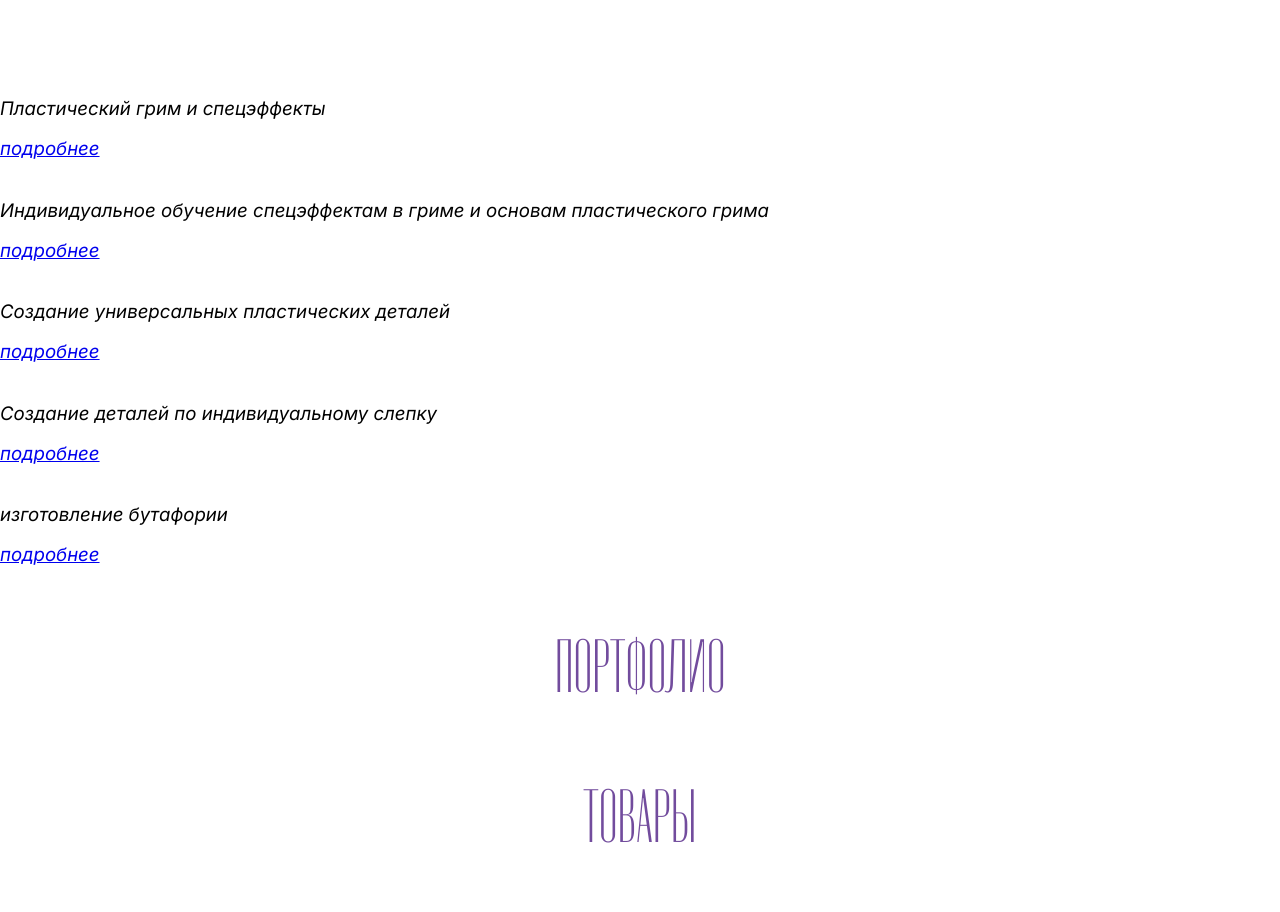
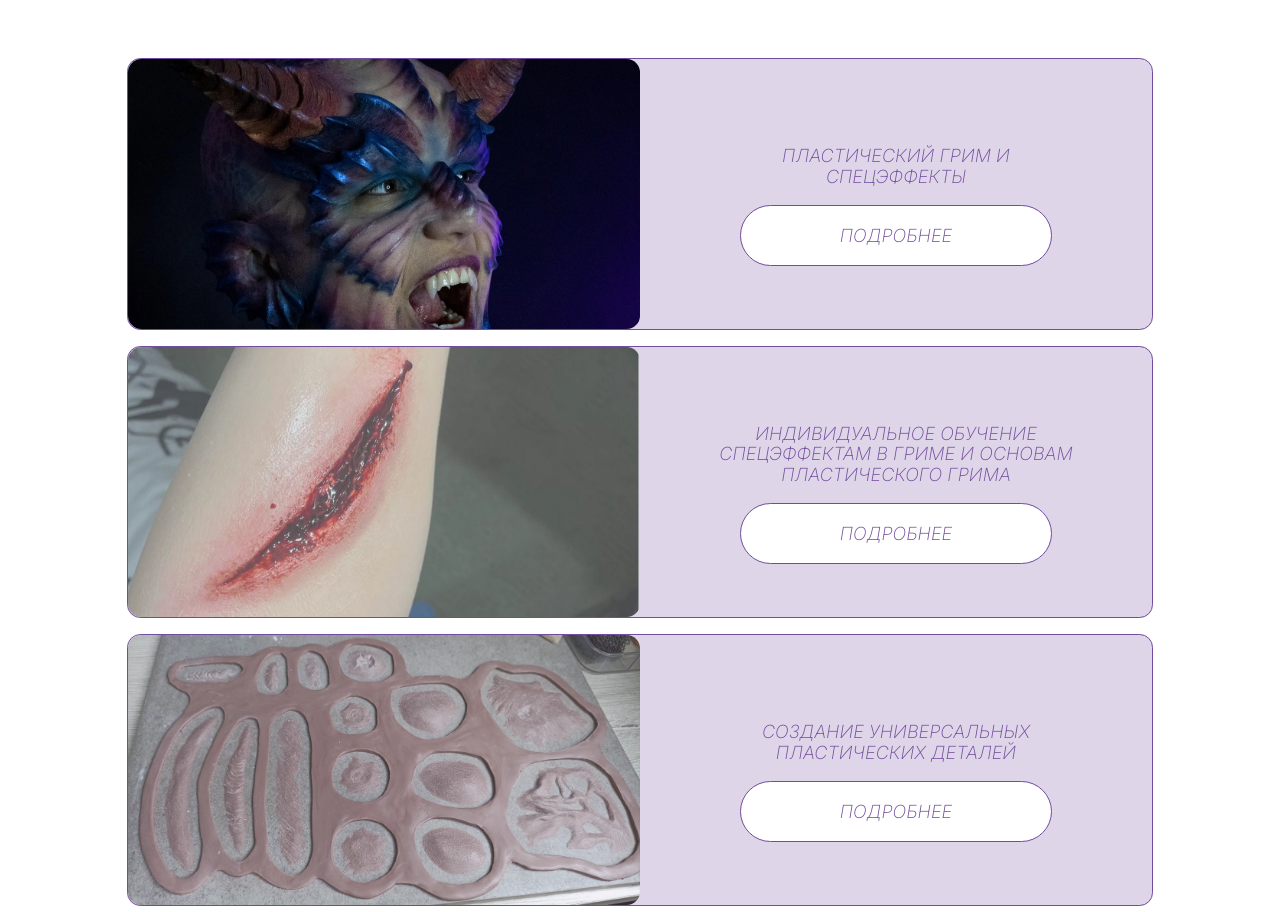
Before and after one commit to nika-siren/website-for-professional-makeup-artist, a website: page index.html in a window 1280 px wide. Shown: the part 1400-2312 px from the top of the page. Drawn offline with Linux system fonts and the light colour scheme.

Commit message:
feat(custom): add services block and adaptive version for services block

```diff
--- a/index.html
+++ b/index.html
@@ -108,58 +108,68 @@
         <div class="services__items">
           <div class="services__item">
             <div class="services__img">
-              <img src="" alt="" />
+              <img src="./public/assets/images/services-1.webp" alt="" />
             </div>
             <div class="services__text--container">
               <p class="services__text">Пластический грим и спецэффекты</p>
-              <a class="services__btn" href="#">подробнее</a>
+              <a class="services__btn" href="https://t.me/anastasiyashvamakeup"
+                >подробнее</a
+              >
             </div>
           </div>
 
           <div class="services__item">
             <div class="services__img">
-              <img src="" alt="" />
+              <img src="./public/assets/images/services-2.webp" alt="" />
             </div>
             <div class="services__text--container">
               <p class="services__text">
                 Индивидуальное обучение спецэффектам в гриме и основам
                 пластического грима
               </p>
-              <a class="services__btn" href="#">подробнее</a>
+              <a class="services__btn" href="https://t.me/anastasiyashvamakeup"
+                >подробнее</a
+              >
             </div>
           </div>
 
           <div class="services__item">
             <div class="services__img">
-              <img src="" alt="" />
+              <img src="./public/assets/images/services-3.webp" alt="" />
             </div>
             <div class="services__text--container">
               <p class="services__text">
                 Создание универсальных пластических деталей
               </p>
-              <a class="services__btn" href="#">подробнее</a>
+              <a class="services__btn" href="https://t.me/anastasiyashvamakeup"
+                >подробнее</a
+              >
             </div>
           </div>
 
           <div class="services__item">
             <div class="services__img">
-              <img src="" alt="" />
+              <img src="./public/assets/images/services-4.webp" alt="" />
             </div>
             <div class="services__text--container">
               <p class="services__text">
                 Создание деталей по индивидуальному слепку
               </p>
-              <a class="services__btn" href="#">подробнее</a>
+              <a class="services__btn" href="https://t.me/anastasiyashvamakeup"
+                >подробнее</a
+              >
             </div>
           </div>
 
           <div class="services__item">
             <div class="services__img">
-              <img src="" alt="" />
+              <img src="./public/assets/images/services-5.webp" alt="" />
             </div>
             <div class="services__text--container">
-              <p class="services__text">изготовление бутафории</p>
-              <a class="services__btn" href="#">подробнее</a>
+              <p class="services__text">Изготовление бутафории</p>
+              <a class="services__btn" href="https://t.me/anastasiyashvamakeup"
+                >подробнее</a
+              >
             </div>
           </div>
         </div>
--- a/src/scss/_header.scss
+++ b/src/scss/_header.scss
@@ -164,7 +164,7 @@
 
 .preview__container--btn {
     background-color: $beige-color;
-    border: 2px solid $light-color;
+    border: 1px solid $light-color;
     border-radius: 76px;
     // padding: 21.4px 110px;
     font-weight: 100;
@@ -307,8 +307,8 @@
     .preview__container--btn {
         /*1-12 25-73*/
         padding: clamp(0.063rem, -0.269rem + 2.124vw, 0.75rem) clamp(1.563rem, 0.115rem + 9.266vw, 4.563rem);
-        /*0.2-2*/
-        border: clamp(0.013rem, -0.042rem + 0.347vw, 0.125rem) solid $light-color;
+        /*0.2-0.8*/
+        border: clamp(0.013rem, -0.012rem + 0.128vw, 0.05rem) solid $light-color;
         /*3-16*/
         font-size: clamp(0.188rem, -0.205rem + 2.51vw, 1rem);
     }
--- a/src/scss/_services.scss
+++ b/src/scss/_services.scss
@@ -0,0 +1,93 @@
+.services__items {
+    display: flex;
+    flex-direction: column;
+    align-items: center;
+    align-content: center;
+    font-weight: 200;
+    /*3-25*/
+    gap: clamp(0.188rem, -0.067rem + 1.358vw, 1.563rem);
+}
+
+.services__item {
+    display: grid;
+    grid-template-columns: 1fr 1fr;
+    width: 80vw;
+    border: 1px solid $purple-color;
+    background-color: $light-purple-color;
+}
+
+.services__item,
+.services__img img {
+    /*3-20*/
+    border-radius: clamp(0.188rem, -0.009rem + 1.049vw, 1.25rem);
+    /*70-400*/
+    height: clamp(4.375rem, 0.556rem + 20.37vw, 25rem);
+}
+
+.services__img img {
+    width: 100%;
+}
+
+.services__text--container {
+    flex-grow: 1;
+    display: flex;
+    flex-direction: column;
+    justify-content: center;
+    align-items: center;
+    text-align: center;
+    height: 100%;
+}
+
+.services__text,
+.services__btn {
+    /*12-20*/
+    font-size: clamp(0.75rem, 0.179rem + 1.19vw, 1.25rem);
+    color: $purple-color;
+}
+
+.services__text {
+    text-transform: uppercase;
+    /*100-400*/
+    max-width: clamp(6.25rem, 2.311rem + 25.21vw, 25rem);
+}
+
+.services__btn {
+    text-decoration: none;
+    background-color: $light-color;
+    border: 1px solid $purple-color;
+    border-radius: 76px;
+    // padding: 21.4px 110px;
+    font-weight: 200;
+    text-transform: uppercase;
+    cursor: pointer;
+    position: relative;
+}
+
+@media (min-width: 1024px) {
+    .services__btn {
+        padding: clamp(0.963rem, 0.039rem + 1.442vw, 1.337rem) clamp(5rem, 0.385rem + 7.212vw, 6.875rem);
+    }
+}
+
+@media (min-width: 768px) and (max-width: 1024px) {
+    .services__btn {
+        /*12-15 73-80*/
+        padding: clamp(0.75rem, 0.188rem + 1.172vw, 0.938rem) clamp(4.563rem, 3.25rem + 2.734vw, 5rem);
+    }
+}
+
+@media (max-width: 768px) {
+
+    .services__text,
+    .services__btn {
+        /*3-12*/
+        font-size: clamp(0.188rem, -0.084rem + 1.737vw, 0.75rem);
+    }
+
+    .services__btn {
+        /*1-12 25-73*/
+        padding: clamp(0.063rem, -0.269rem + 2.124vw, 0.75rem) clamp(1.563rem, 0.115rem + 9.266vw, 4.563rem);
+        /*0.2-0.8*/
+        border: clamp(0.013rem, -0.012rem + 0.128vw, 0.05rem) solid $purple-color;
+    }
+}
```
Also changed, not shown: public/assets/images/services-1.webp (added), public/assets/images/services-2.webp (added), public/assets/images/services-3.webp (added), public/assets/images/services-4.webp (added), public/assets/images/services-5.webp (added), src/css/main.css, 1 other file.
